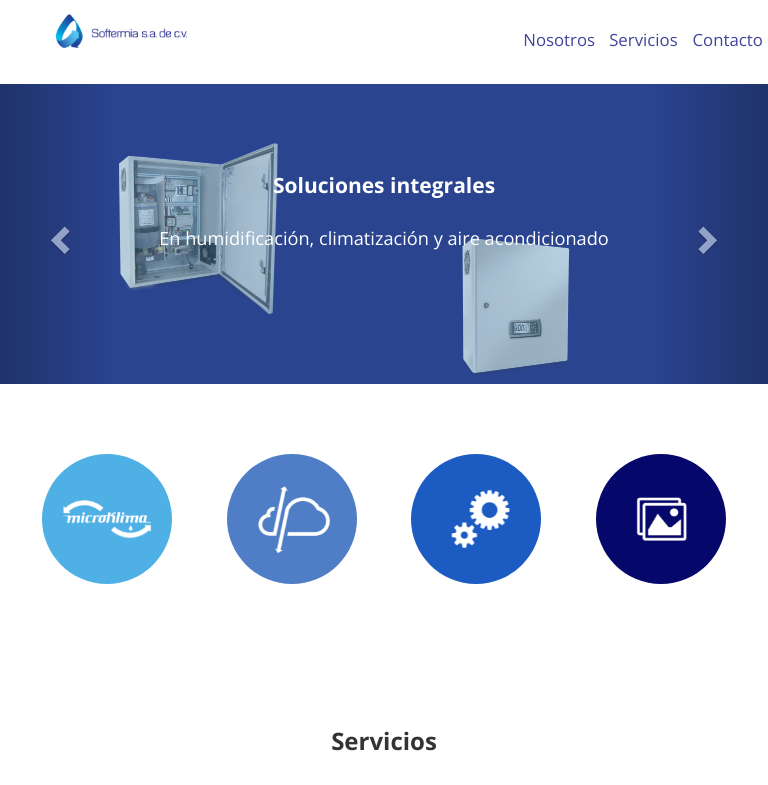
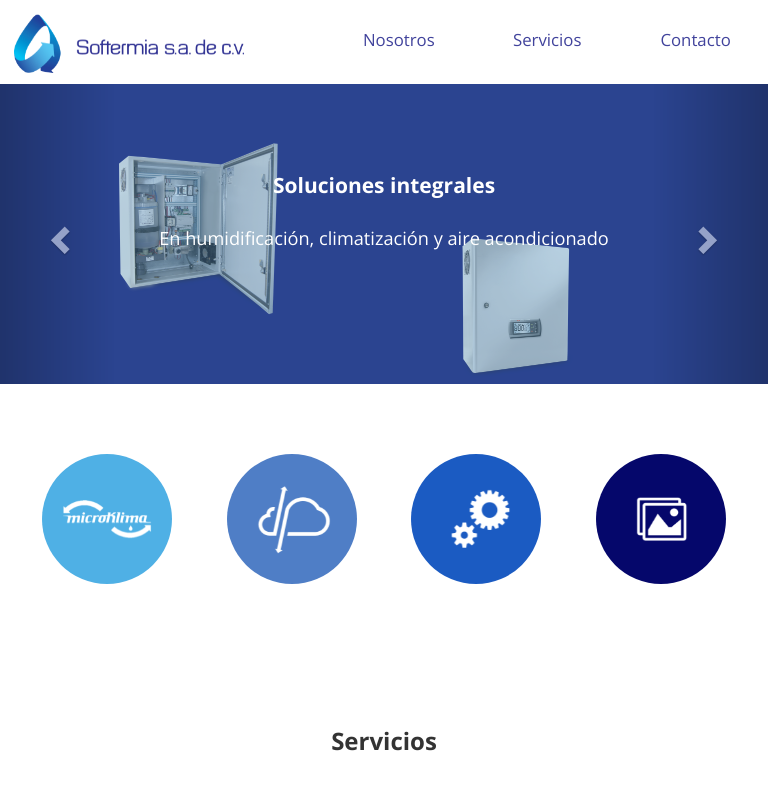
Before and after one commit to DianaFields/softermia, a plain HTML site: page index.html in a window 768 px wide. Shown: the top 785 px of the page. Drawn offline with nearby package versions, Linux system fonts and the light colour scheme; some packages are replaced by stand-ins of ours.

Commit message:
responsive

```diff
--- a/sass/styles.scss
+++ b/sass/styles.scss
@@ -105,12 +105,15 @@ body{
 		}
 		.logo{
 			width: 17%;
-			background:url(../images/logo-softermia.png)no-repeat;
-			background-size: 100%;
+			/*background:url(../images/logo-softermia.png)no-repeat;
+			background-size: 100%;*/
 			height: 70px;
 			margin: 1em 0 0 4em;
 			@media screen and (min-width: 1300px){
 				background-size: 70%;
+			}
+			img{
+				width: 100%;
 			}
 		}
 		.item{
@@ -146,10 +149,10 @@ body{
 
 				}
 				.options{
-					display: none;
-				}
-			}
-			.dropdown{
+					/*display: none;*/
+				}
+			}
+			/*.dropdown{
 				width: 40%;
 				text-align: right;
 				float: right;
@@ -190,7 +193,7 @@ body{
 					}
 
 				}
-			}
+			}*/
 		}
 
 	}
@@ -277,6 +280,9 @@ body{
 					width: 45%;
 					height: 50px;
 					margin:0 0 0 1em;
+					@media screen and (min-width:500px){
+						width:35%;
+					}
 				}
 				.options{
 					display: none;
@@ -331,6 +337,22 @@ body{
 			}
 		}
 
+	}
+	@media only screen and (min-width: 601px) and (max-width: 768px){
+		nav{
+			.menu{
+				.logo{
+					width: 30%;
+					margin: 1em 0 0 1em;
+				}
+				.options{
+					width: 65%;
+					.item{
+						width: 29%;
+					}
+				}
+			}
+		}
 	}
 	.carousel-inner{
 		.item{
@@ -858,7 +880,7 @@ body{
 		}
 		.descript{
 			background:rgba(256, 256, 256, .7);
-			margin:2.5em 0 0 -6em;
+			margin:2.5em 0 0 -5em;
 			padding: 3em;
 			font-size: 1.1em;
 			font-family: 'Open Sans', sans-serif;
@@ -909,7 +931,7 @@ body{
 		.descript{
 			background:rgba(256, 256, 256, .7);
 			z-index: 99;
-			margin: 2.5em -4em 0 0;
+			margin:2.5em -5em 0 0;
 			padding: 2em;
 			font-size: 1.1em;
 			font-family: 'Open Sans', sans-serif;
@@ -1124,6 +1146,7 @@ body{
 		padding: 2em 0 0 0;
 		background: #41439C;
 		position: relative;
+		clear: both;
 		#map{
 			height: 300px;
 		}
--- a/sections/nav.html
+++ b/sections/nav.html
@@ -1,6 +1,8 @@
 	<nav class="navbar navbar-fixed-top">
 	<div class="menu">
-		<a class="logo" href="../index.html"></a>
+		<a class="logo" href="../index.html">
+			<img src="images/logo-softermia.png">
+		</a>
 		<div class="options" href="#formulario">
 			<a class="item page-scroll" href="#nosotros">Nosotros<span></span></a>
 			<a class="item page-scroll" href="#servicios">Servicios<span></span></a>
```
Also changed, not shown: css/styles.css, 1 other file.
